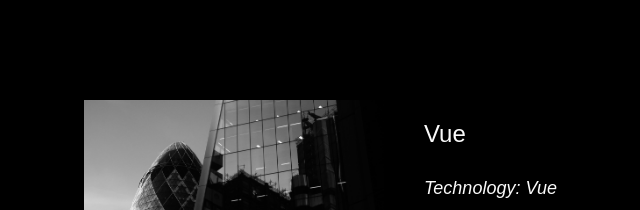
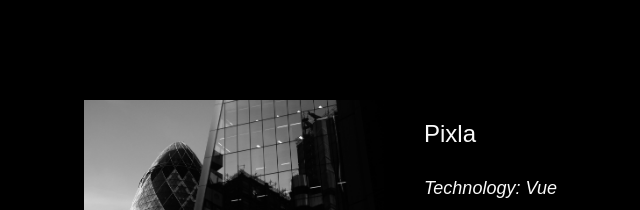
Before and after one commit to h-aburesha/my-next-website, a Next.js app: page /projects in a window 1280 px wide. Shown: the part 1700-1910 px from the top of the page, without its empty margins (236-876 px from the left). Built offline with nearby package versions, Linux system fonts and the light colour scheme.

Commit message:
renamed Pixla

```diff
--- a/pages/projects/index.tsx
+++ b/pages/projects/index.tsx
@@ -27,7 +27,7 @@ function ProjectImage({ id }: { id: number }) {
             description: "Technology: React",
         },
         {
-            title: "Vue",
+            title: "Pixla",
             description: "Technology: Vue",
         },
         {
```
